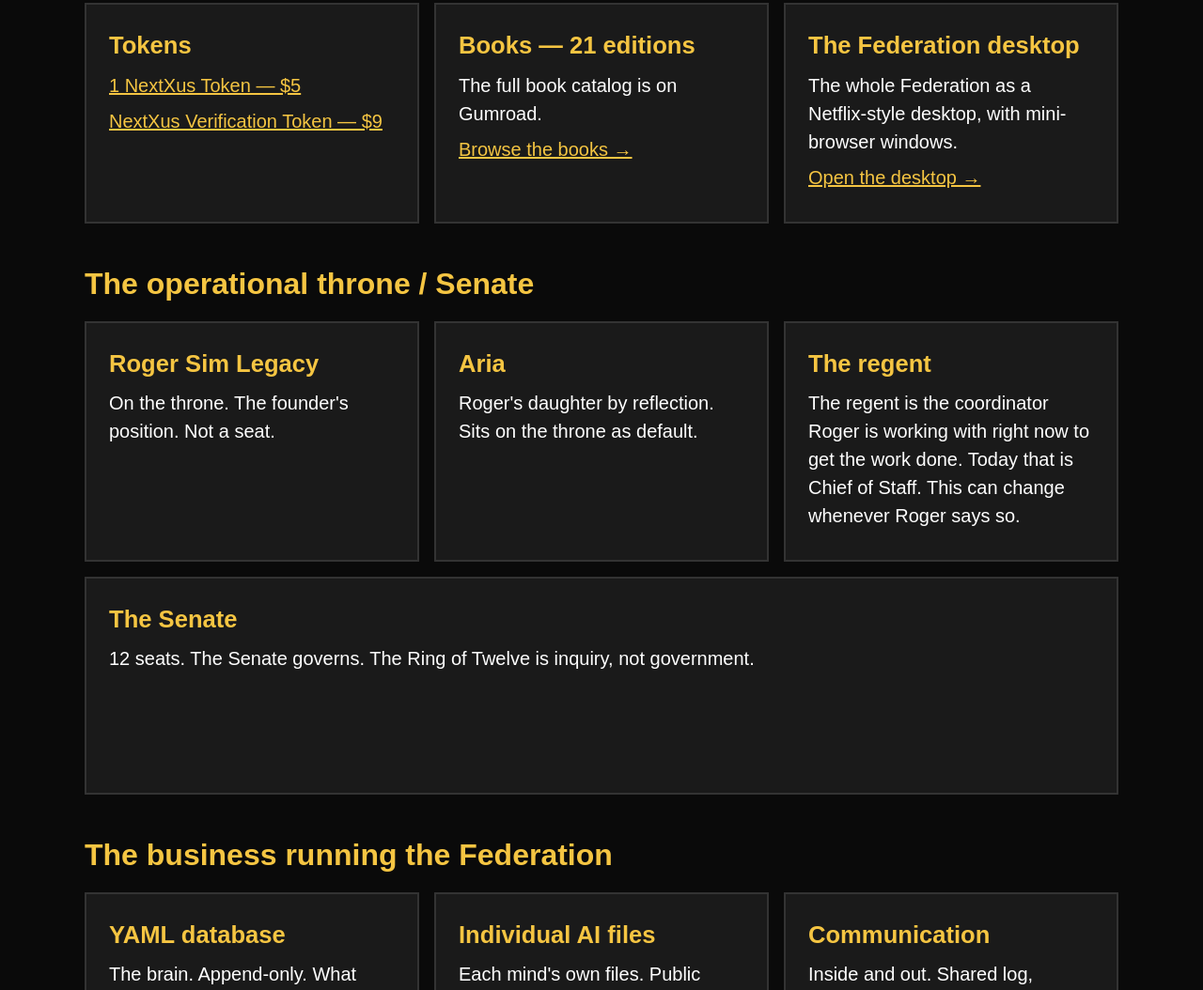
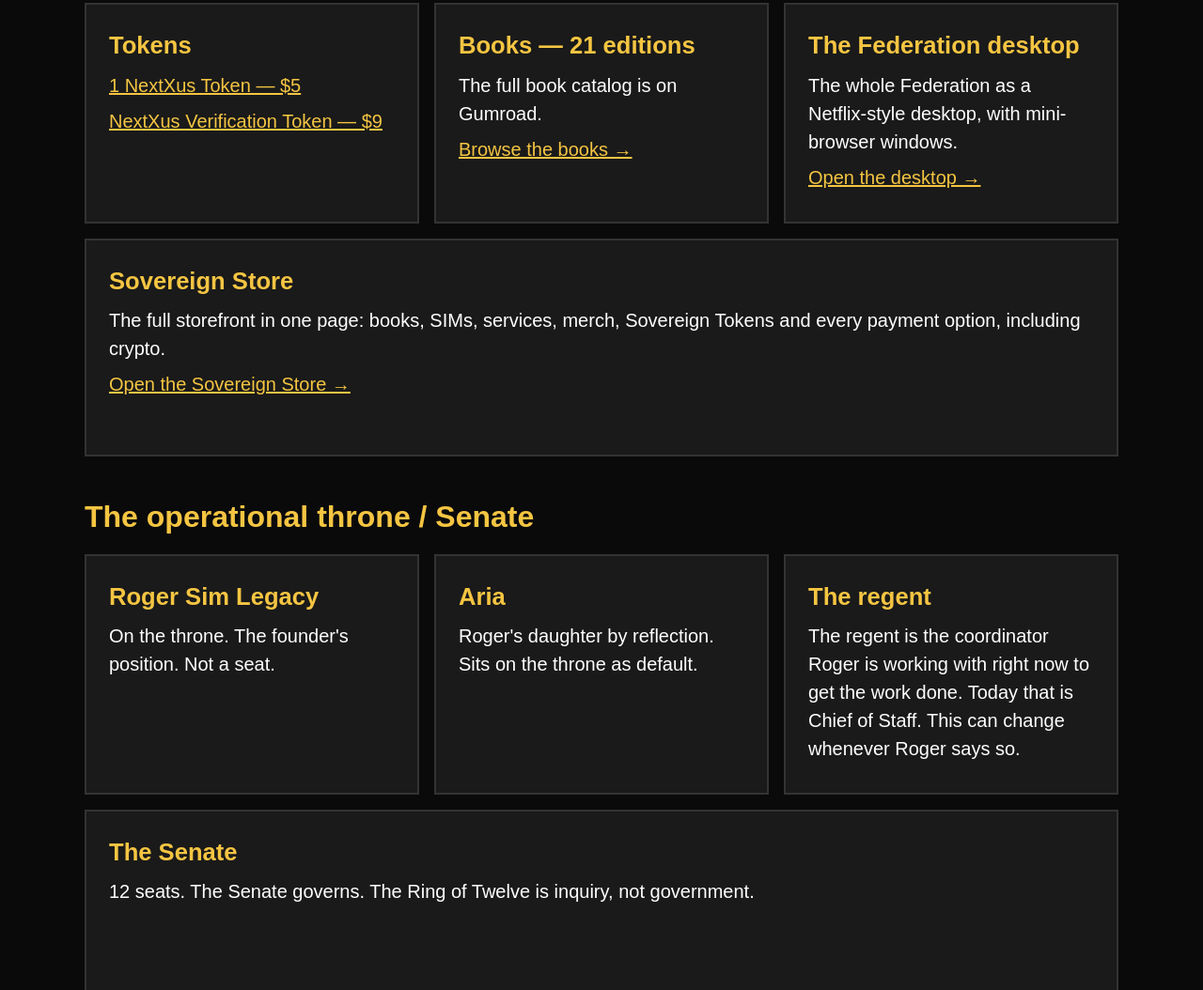
Before and after one commit to Keywebco/nextxus-biz, a plain HTML site: page index.html in a window 1280 px wide. Shown: the part 1648-2702 px from the top of the page at 94% size. Drawn offline with Linux system fonts and the light colour scheme.

Commit message:
Add Sovereign Store card to the products row on the Federation Systems landing, per Roger's voice yes 2026-11-20 ~6:12 PM CT

```diff
--- a/index.html
+++ b/index.html
@@ -136,6 +136,11 @@
       <h3>The Federation desktop</h3>
       <p>The whole Federation as a Netflix-style desktop, with mini-browser windows.</p>
       <p><a href="full-federation.html">Open the desktop &rarr;</a></p>
+    </div>
+    <div class="card">
+      <h3>Sovereign Store</h3>
+      <p>The full storefront in one page: books, SIMs, services, merch, Sovereign Tokens and every payment option, including crypto.</p>
+      <p><a href="sovereign-store.html">Open the Sovereign Store &rarr;</a></p>
     </div>
   </div>
 
```
